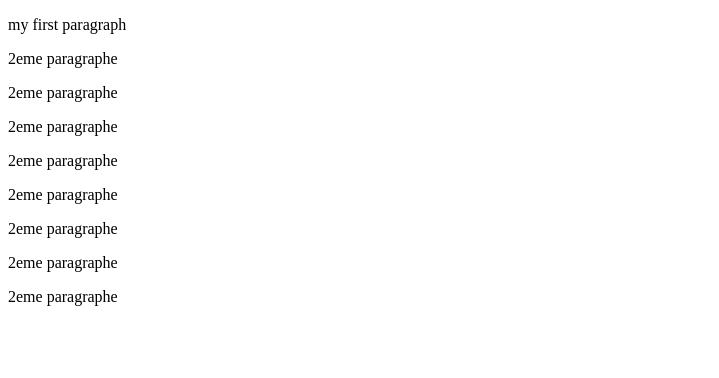
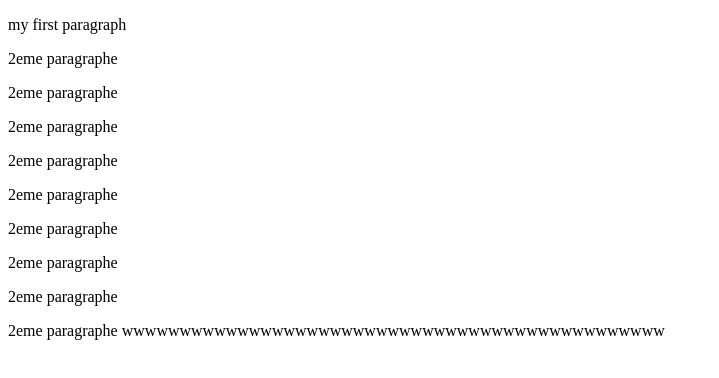
Before and after one commit to joeltnj/mytestproject, a plain HTML site: page index.html in a window 1280 px wide. Shown: the whole page, without its empty margins (0-719 px from the left). Drawn offline with Linux system fonts and the light colour scheme.

Commit message:
Sauvegarde de mes modifications locales

```diff
--- a/index.html
+++ b/index.html
@@ -17,6 +17,7 @@
     <p>2eme paragraphe</p>
     <p>2eme paragraphe</p>
     <p>2eme paragraphe</p>
+    <p>2eme paragraphe wwwwwwwwwwwwwwwwwwwwwwwwwwwwwwwwwwwwwwwwwwwwwww</p>
 
 </body>
 </html>
```
